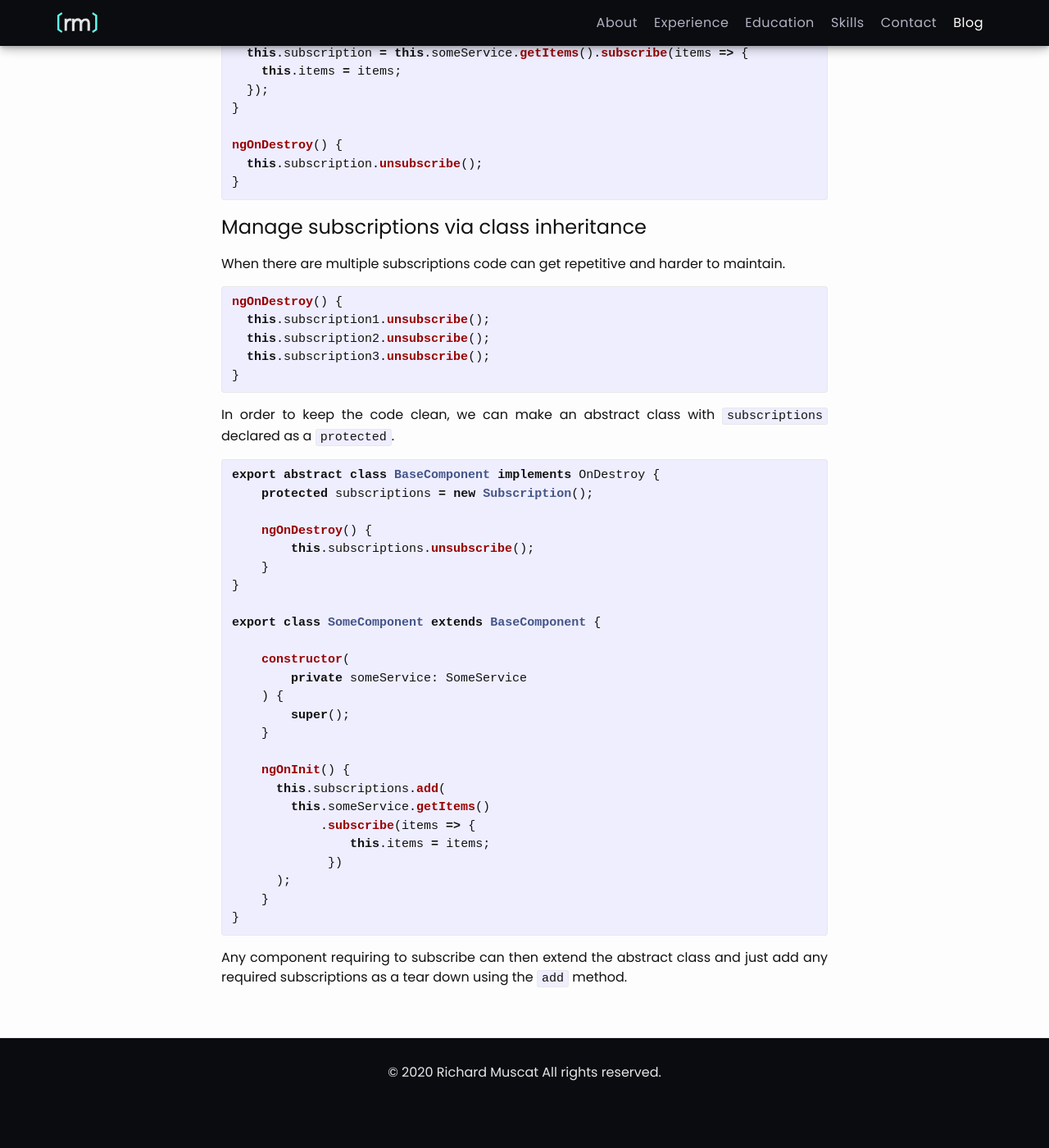
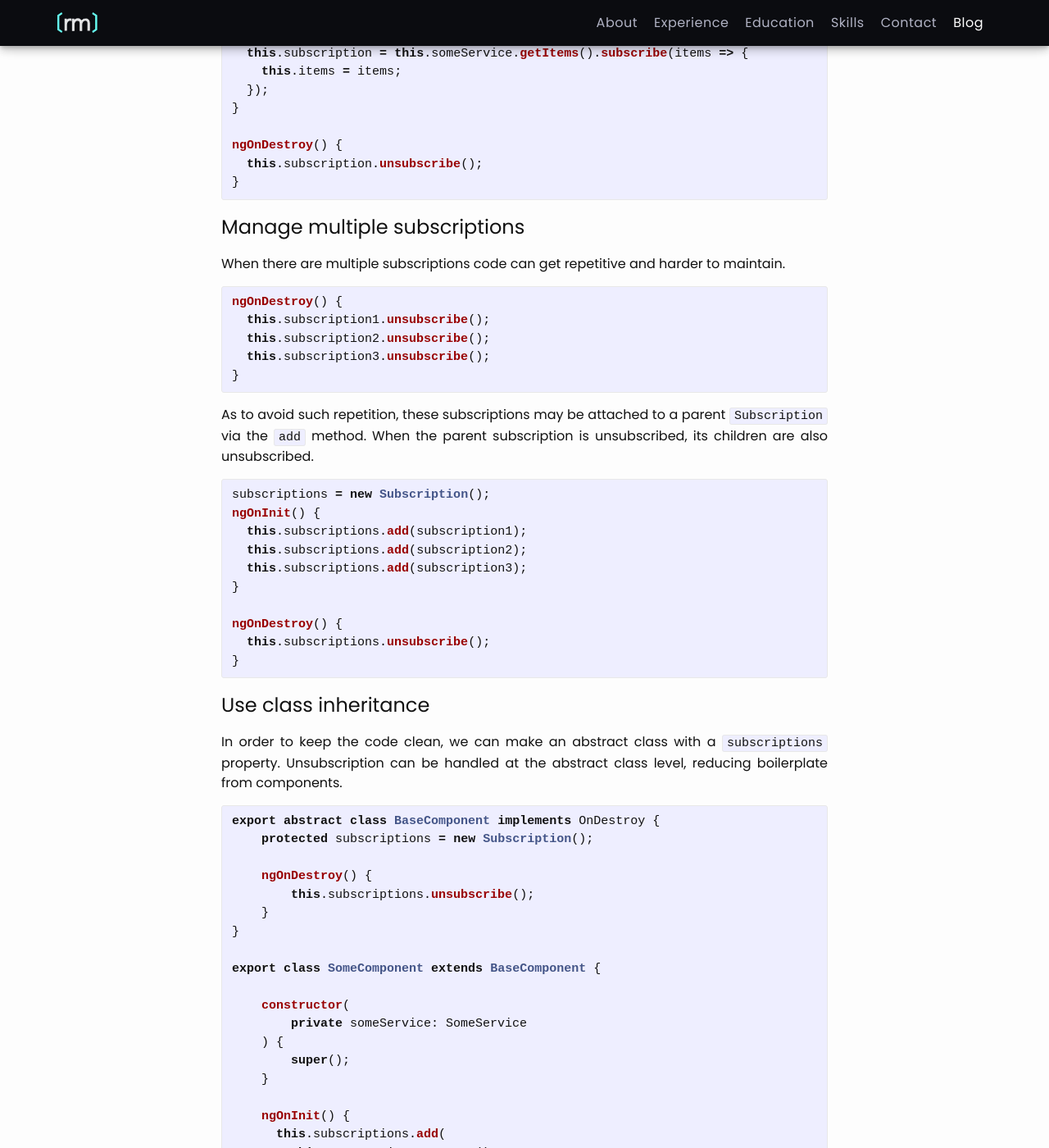
Before and after one commit to rmpweb/rmpweb.github.io, a Jekyll site: the page built from docs/_posts/2020-05-07-using-inheritance-to-unsubscribe.markdown, in a window 1280 px wide and 1400 px high, scrolled down 689 px. Shown: the whole window at 82% size. Built offline with Jekyll 4.4.1, drawn with Linux system fonts in a browser that asks for light colours; before the commit the page ends 2039 px from its top, so only the background shows below that.

Commit message:
updates article

```diff
--- a/docs/_posts/2020-05-07-using-inheritance-to-unsubscribe.markdown
+++ b/docs/_posts/2020-05-07-using-inheritance-to-unsubscribe.markdown
@@ -21,7 +21,7 @@ ngOnDestroy() {
 }
 {% endhighlight %}
 
-# Manage subscriptions via class inheritance
+# Manage multiple subscriptions
 
 When there are multiple subscriptions code can get repetitive and harder to maintain.
 
@@ -33,7 +33,24 @@ ngOnDestroy() {
 }
 {% endhighlight %}
 
-In order to keep the code clean, we can make an abstract class with `subscriptions` declared as a `protected`.
+As to avoid such repetition, these subscriptions may be attached to a parent `Subscription` via the `add` method. When the parent subscription is unsubscribed, its children are also unsubscribed.
+
+{% highlight typescript %}
+subscriptions = new Subscription();
+ngOnInit() {
+  this.subscriptions.add(subscription1);
+  this.subscriptions.add(subscription2);
+  this.subscriptions.add(subscription3);
+}
+
+ngOnDestroy() {
+  this.subscriptions.unsubscribe();
+}
+{% endhighlight %}
+
+# Use class inheritance
+
+In order to keep the code clean, we can make an abstract class with a `subscriptions` property. Unsubscription can be handled at the abstract class level, reducing boilerplate from components.
 
 {% highlight typescript %}
 export abstract class BaseComponent implements OnDestroy {
```
